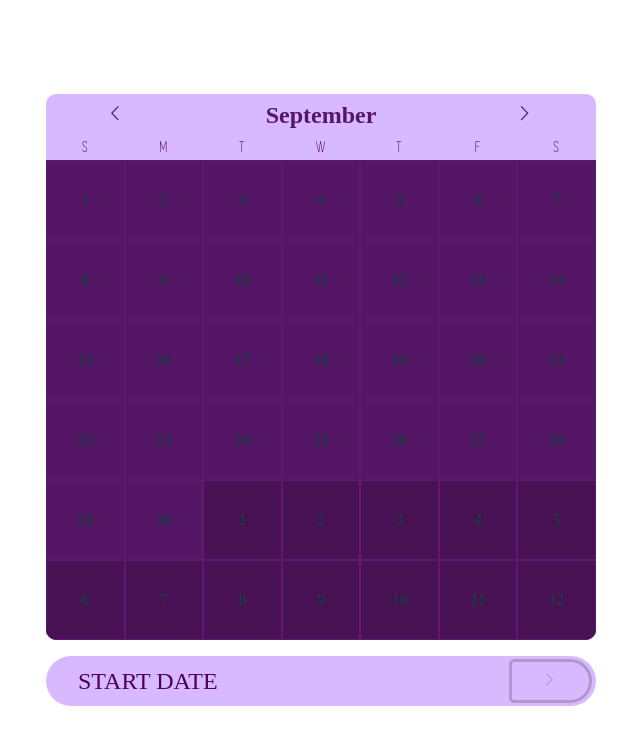
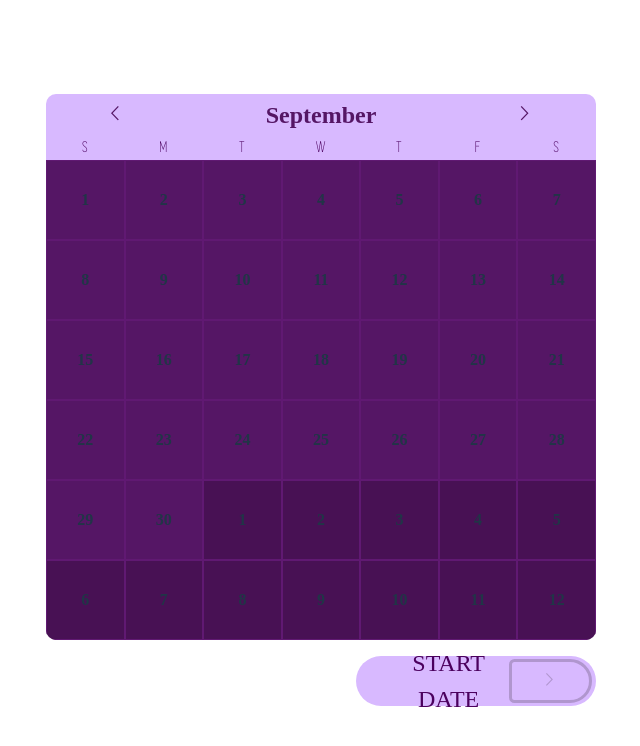
Before and after one commit to ttches/whendow.ui, a React (Vite) app: page / in a window 1280 px wide. Shown: the top 746 px of the page, without its empty margins (319-959 px from the left). Built offline with nearby package versions, Linux system fonts and the light colour scheme.

Commit message:
feat(footer): right aligned

```diff
--- a/src/Components/CreateMeeting.tsx
+++ b/src/Components/CreateMeeting.tsx
@@ -75,7 +75,7 @@ const CreateMeeting = () => {
       return "END DATE";
     }
 
-    return "CREATE MEETING";
+    return "CREATE";
   };
 
   const handleSubmit = () => {
@@ -84,7 +84,7 @@ const CreateMeeting = () => {
 
   return step === 0 ? (
     <div>
-      <div>
+      <div style={{ display: "grid" }}>
         <CalendarContainer>
           <Calendar
             initialMonth={initialMonth}
--- a/src/Components/FloatingFooter.tsx
+++ b/src/Components/FloatingFooter.tsx
@@ -11,6 +11,8 @@ const FooterContainer = styled.div`
   border-radius: 80px;
   display: flex;
   justify-content: space-between;
+  justify-self: flex-end;
+  width: 240px;
 `;
 
 const StyledButton = styled.button`
@@ -34,7 +36,7 @@ const StyledButton = styled.button`
     color: #b096ce;
   }
 
-  &:hover {
+  &:hover&:not(:disabled) {
     background-color: #0d7b7b;
     border-color: #aa2bd1;
   }
```
